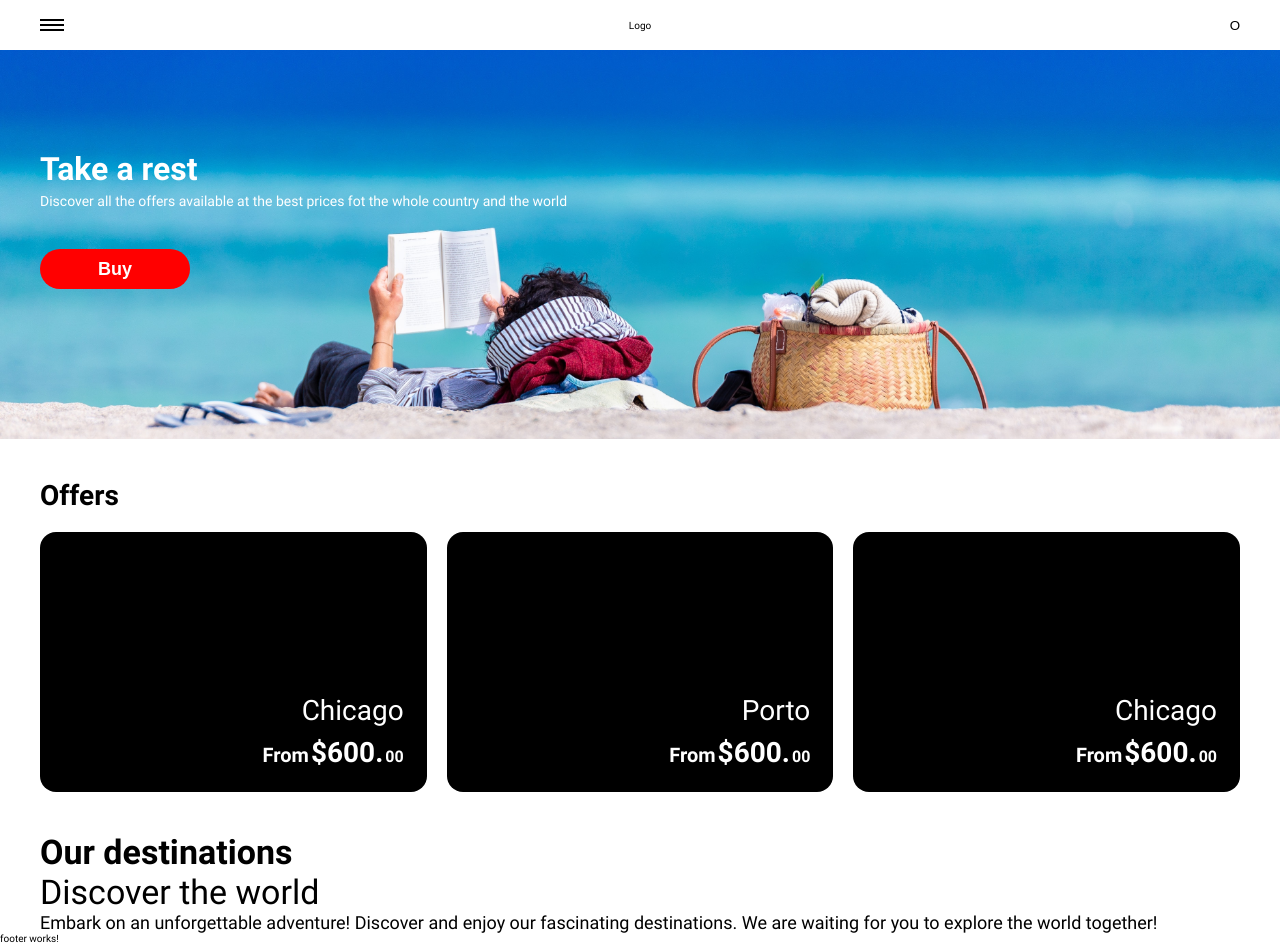
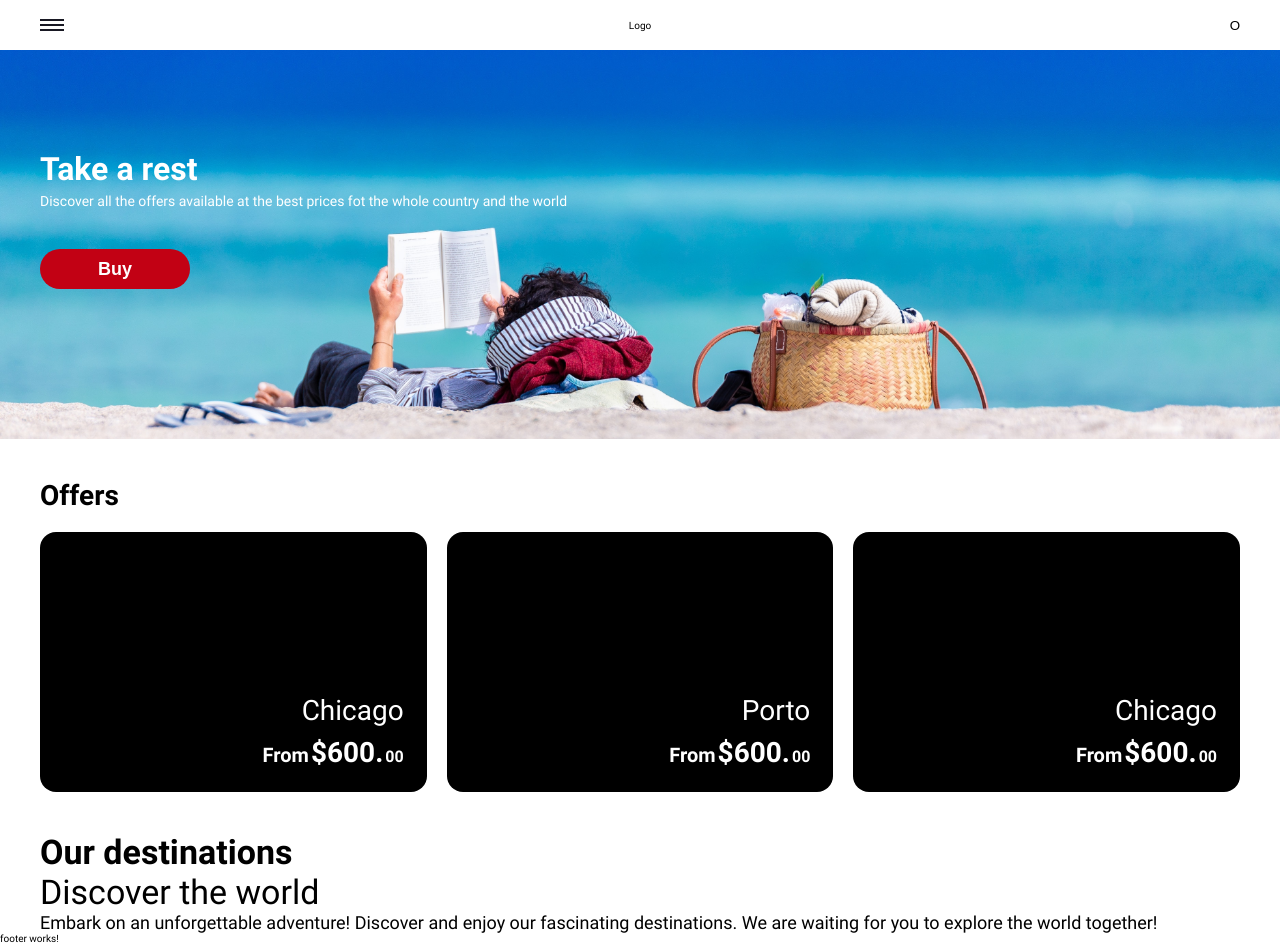
Before and after one commit to mostro-dev/ux-test, an Angular app: page / in a window 1280 px wide. Built offline with nearby package versions, Linux system fonts and the light colour scheme.

Commit message:
feature/style-variables: Update variables in style files

```diff
--- a/src/app/components/button/button.component.scss
+++ b/src/app/components/button/button.component.scss
@@ -1,9 +1,11 @@
+@import "variables";
+
 .button {
 	border-radius: 10rem;
 	min-height: 4rem;
 	min-width: 15rem;
 	&.primary {
-		background-color: red;
-        color: white;
+		background-color: $red;
+		color: $white;
 	}
 }
--- a/src/app/components/card/card.component.scss
+++ b/src/app/components/card/card.component.scss
@@ -1,3 +1,5 @@
+@import "variables";
+
 .card {
 	background-color: black;
 	display: flex;
@@ -11,7 +13,7 @@
 	width: 100%;
 	margin-top: auto;
 	padding: 2.3rem;
-	color: white;
+	color: $white;
 }
 
 .card__info__price {
--- a/src/app/components/layout/layout.component.scss
+++ b/src/app/components/layout/layout.component.scss
@@ -1,8 +1,11 @@
+@import "variables";
+
 div {
 	margin: 0 1.6rem;
 	max-width: 120rem;
 
-	@media screen and (min-width: 1201px) {
+	@media screen and (min-width: $lg) {
 		margin: 0 auto;
+		padding: 0 16px;
 	}
 }
--- a/src/app/components/menu-bar/menu-bar.component.scss
+++ b/src/app/components/menu-bar/menu-bar.component.scss
@@ -1,5 +1,7 @@
+@import "variables";
+
 .menu {
-	background-color: white;
+	background-color: $white;
 	left: 0;
 	position: fixed;
 	top: 0;
@@ -43,11 +45,11 @@
 	&::before,
 	&::after {
 		content: "";
-		background-color: black;
+		background-color: $black;
 		height: 0.2rem;
 		left: 0;
 		position: absolute;
-		transition: all 0.3s ease;
+		transition: $default-transition;
 		width: 2.4rem;
 	}
 
@@ -60,10 +62,10 @@
 	}
 
 	.menu__container__btn--open__bar {
-		background-color: black;
+		background-color: $black;
 		height: 0.2rem;
 		opacity: 1;
-		transition: all 0.3s ease;
+		transition: $default-transition;
 		width: 2.4rem;
 	}
 
@@ -86,30 +88,27 @@
 }
 
 .menu__content {
+	background-color: $white;
 	height: 100vh;
 	left: -100%;
 	position: absolute;
 	top: 5rem;
-	transition: all 0.3s ease;
+	transition: $default-transition;
 	width: 100%;
-	background-color: white;
-}
-
-.menu__content__list {
 }
 
 .menu__content__list__item {
+	padding: 2.53rem 0;
 	position: relative;
-	padding: 2.53rem 0;
 	+ .menu__content__list__item {
 		&::before {
 			content: "";
+			background-color: $line-gray;
+			height: 0.1rem;
+			left: 0;
 			position: absolute;
+			top: 0;
 			width: 100%;
-			height: 0.1rem;
-			background-color: #b2b2c1;
-			top: 0;
-			left: 0;
 		}
 	}
 }
--- a/src/app/pages/landing-page/landing-page.component.scss
+++ b/src/app/pages/landing-page/landing-page.component.scss
@@ -1,11 +1,13 @@
+@import "variables";
+
 .landing__hero {
 	background: url("./assets/hero-background.jpeg") no-repeat;
 	background-position: 50% calc(100% - 95%);
 	background-size: 150rem;
-	color: white;
+	color: $white;
 	margin-bottom: 4rem;
 
-	@media screen and (min-width: 1201px) {
+	@media screen and (min-width: $lg) {
 		background-position: 50% 25%;
 		background-size: 100%;
 	}
@@ -26,11 +28,11 @@
 	gap: 2rem;
 	margin: 2rem 0 4rem;
 
-	@media screen and (min-width: 769px) {
+	@media screen and (min-width: $md) {
 		grid-template-columns: 1fr 1fr;
 	}
 
-	@media screen and (min-width: 1201px) {
+	@media screen and (min-width: $lg) {
 		grid-template-columns: 1fr 1fr 1fr;
 	}
 }
--- a/src/app/styles/_variables.scss
+++ b/src/app/styles/_variables.scss
@@ -1,3 +1,12 @@
 $white: #fff;
 $red: #c20114;
 $black: #181823;
+$line-gray: #181823;
+
+$xs: 360px;
+$sm: 600px;
+$md: 768px;
+$lg: 1200px;
+$xlg: 1500px;
+
+$default-transition: all 0.3s ease;
```
